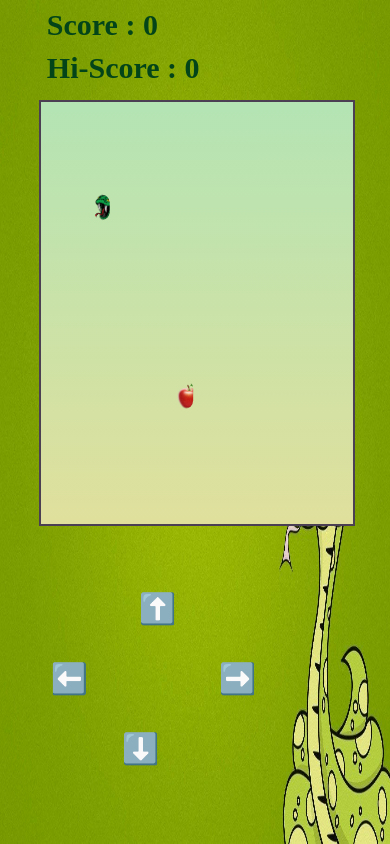
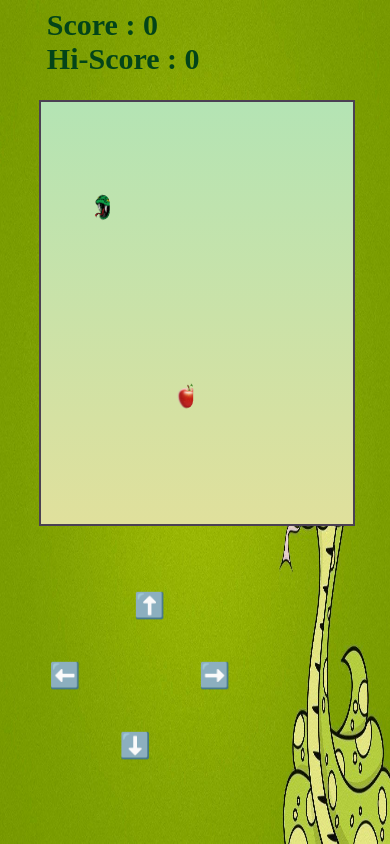
Before and after one commit to roshan062/snakegame, a plain HTML site: page index.html in a window 390 px wide. Drawn offline with Linux system fonts and the light colour scheme.

Commit message:
finalized

```diff
--- a/style.css
+++ b/style.css
@@ -90,7 +90,7 @@ body {
     #hiScoreNumber {
         position: absolute;
         left: 12%;
-        top: 6%;
+        top: 5%;
         font-size: 30px;
         font-weight: bold;
         color: rgb(3, 68, 25);
@@ -98,7 +98,7 @@ body {
 
     #control {
         position: absolute;
-        /* height: 20vh; */
+        height: 20vh;
         width: 40vw;
         top: 70%;
         left: 10%;
@@ -107,24 +107,25 @@ body {
 
     #up {
         position: relative;
-        left: 100px;
-        font-size: 30px;
+        left: 95px;
+        font-size: 25px;
         display: inline-block;
     }
 
     #left {
         position: relative;
         display: inline-block;
-        font-size: 30px;
-        right: 30px;
+        font-size: 25px;
+        right: 25px;
         top: 70px;
     }
 
     #down {
         position: relative;
         display: inline-block;
-        font-size: 30px;
+        font-size: 25px;
         top: 140px;
+        left: 10px;
 
     }
 
@@ -132,8 +133,8 @@ body {
         position: absolute;
         display: inline-block;
         top: 70px;
-        left: 180px;
-        font-size: 30px;
+        left: 160px;
+        font-size: 25px;
     }
 
 }
```
Also changed, not shown: index.js (+12 -0 lines).
